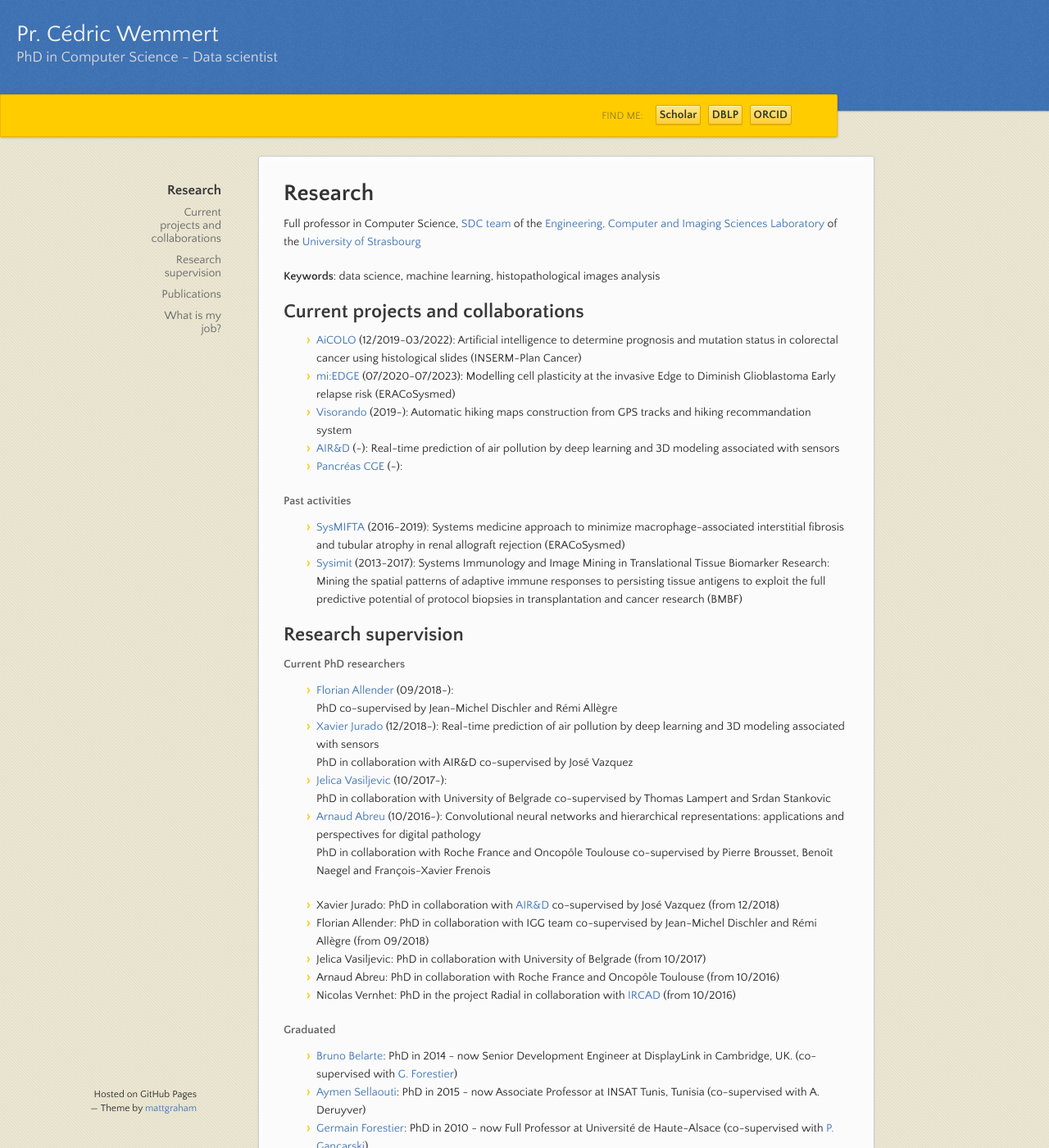
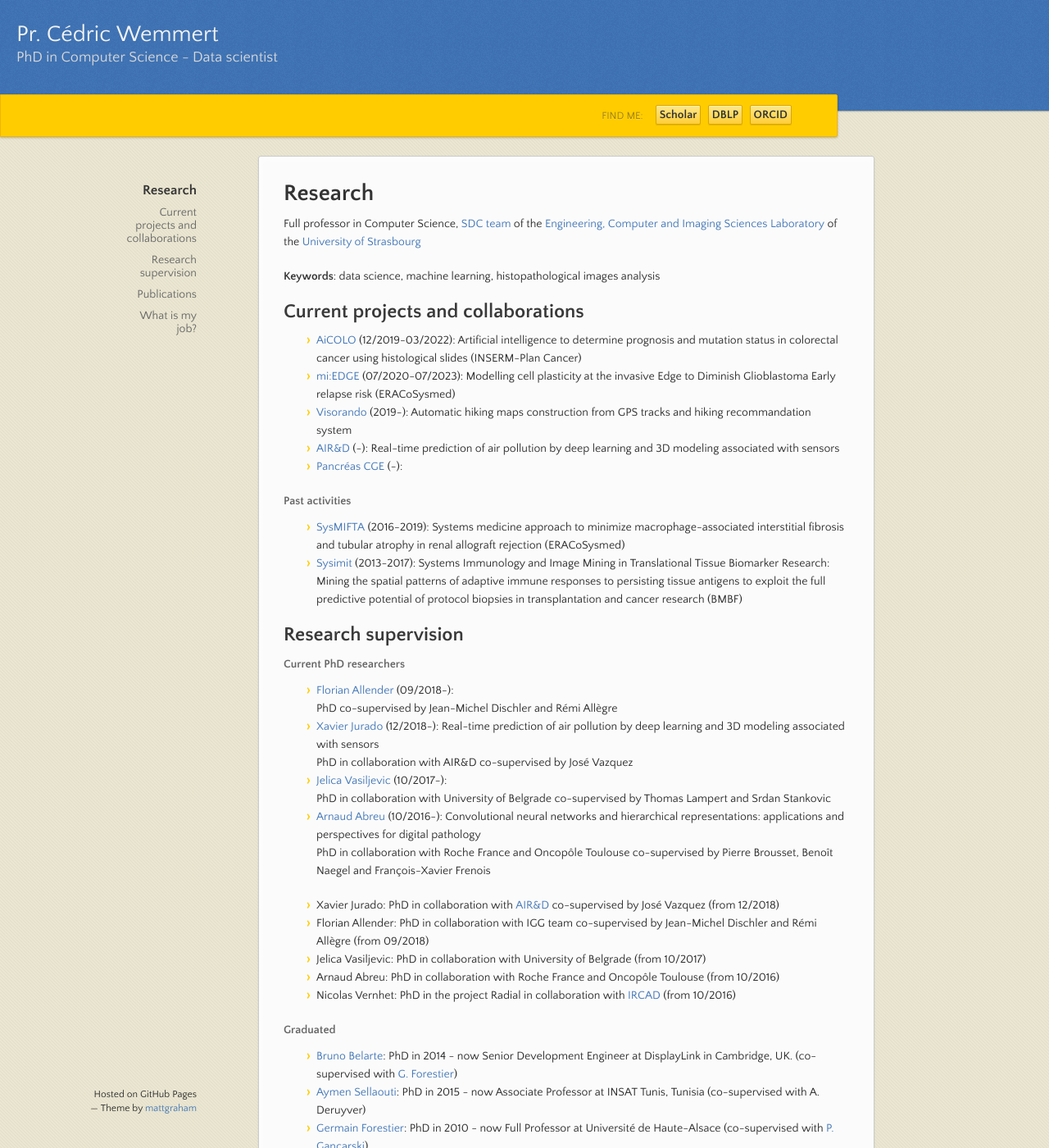
Before and after one commit to wemmertc/webpage, a Jekyll site: the page built from index.md, in a window 1280 px wide and 1400 px high. Shown: the whole window at 82% size. Built offline with Jekyll 4.4.1, drawn with Linux system fonts in a browser that asks for light colours; our own code applies the rules of GitHub Pages for plain Markdown files.

Commit message:
publishing

```diff
--- a/_sass/jekyll-theme-leap-day.scss
+++ b/_sass/jekyll-theme-leap-day.scss
@@ -291,7 +291,7 @@ nav {
   position: fixed;
   top: 220px;
   left:50%;
-  margin-left:-500px;
+  margin-left:-530px;
   text-align: right;
 
   ul {
```
